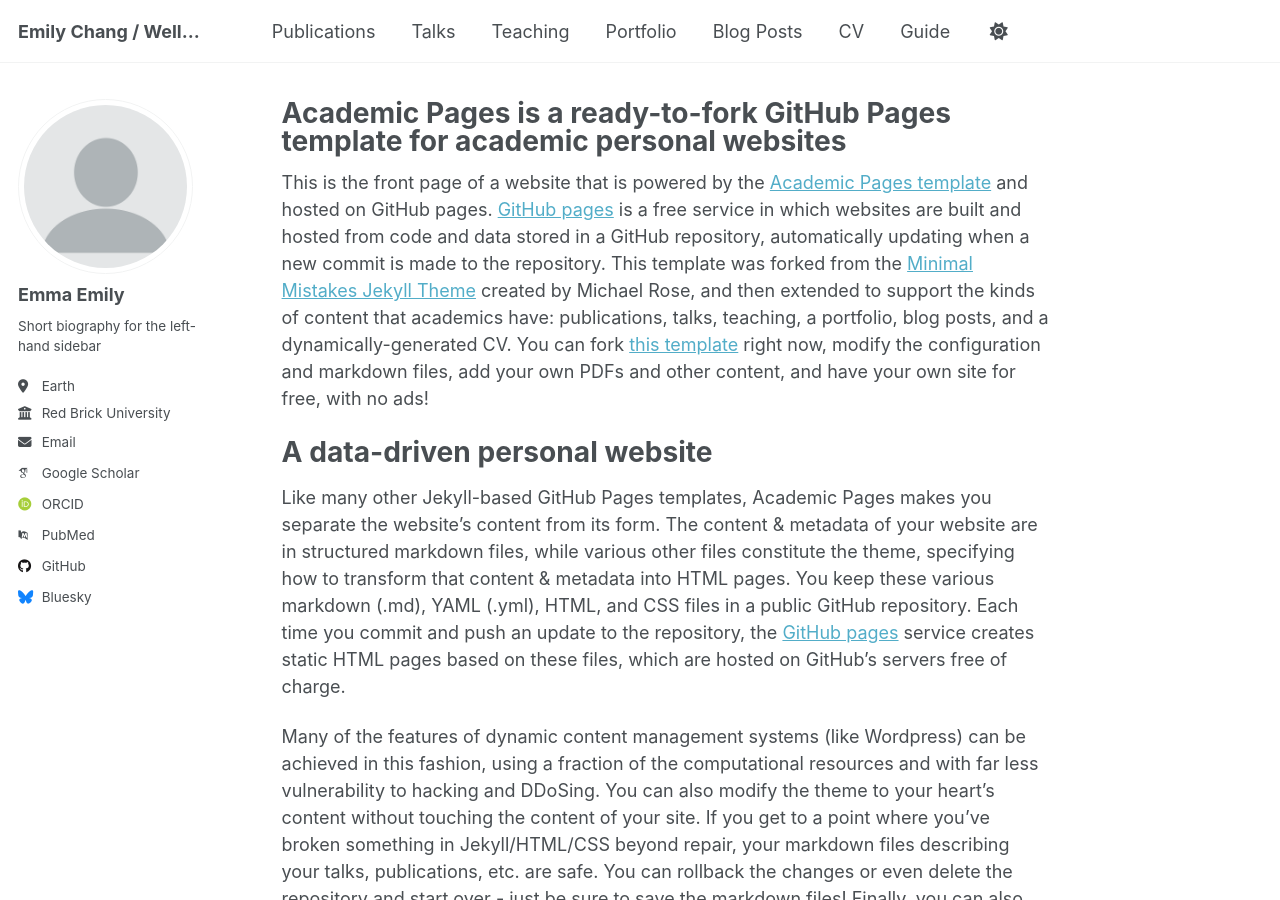
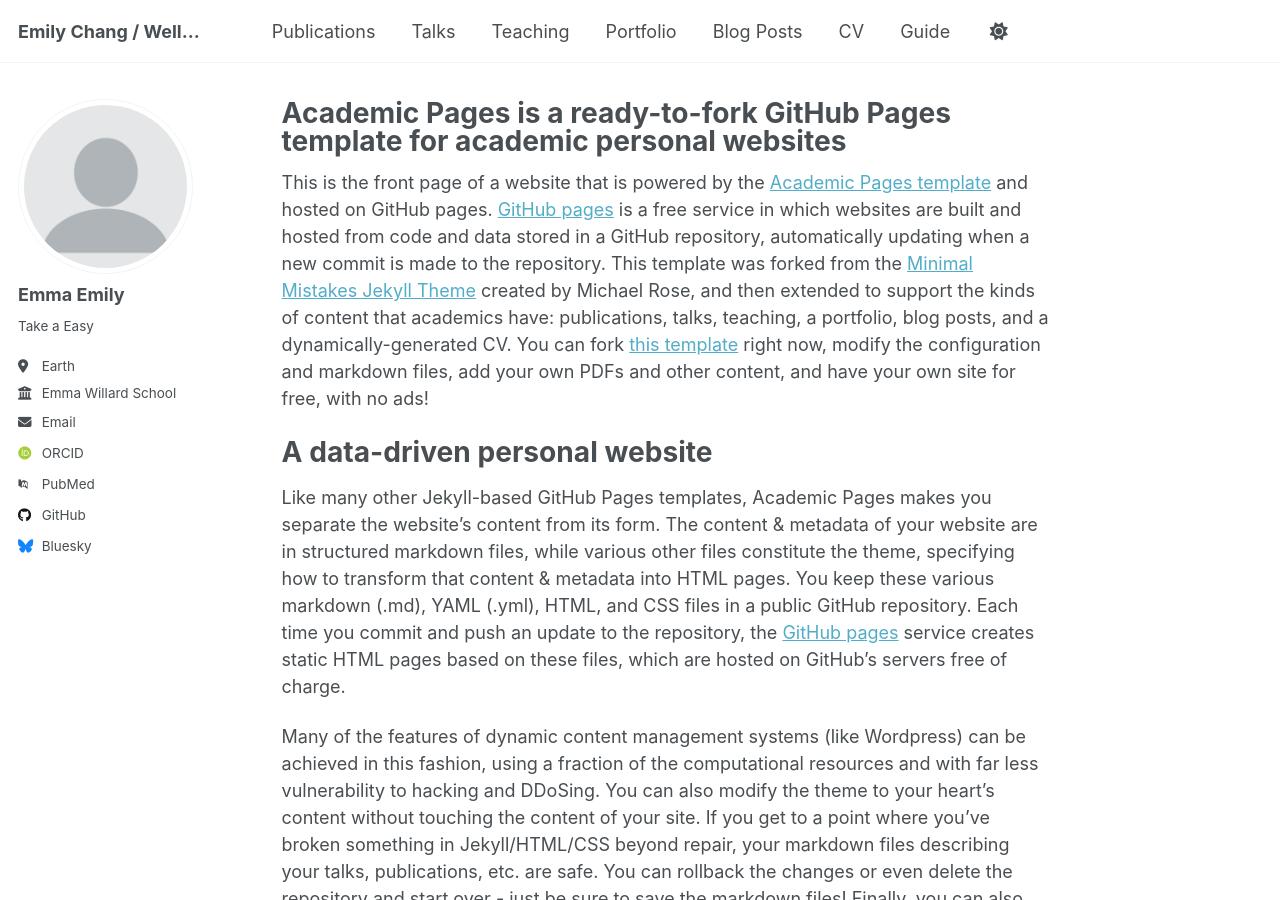
Before and after one commit to mychang01/college, a Jekyll site: the page built from _pages/about.md, in a window 1280 px wide and 900 px high. Built offline with Jekyll 4.4.1, drawn with Linux system fonts in a browser that asks for light colours; some web fonts are replaced.

Commit message:
Update _config.yml

```diff
--- a/_config.yml
+++ b/_config.yml
@@ -25,15 +25,15 @@ author:
   avatar           : "profile.png"
   name             : "Emma Emily"
   pronouns         : # example: "she/her"
-  bio              : "Short biography for the left-hand sidebar"
+  bio              : "Take a Easy"
   location         : "Earth"
-  employer         : "Red Brick University"
+  employer         : "Emma Willard School"
   uri              : # URL
-  email            : "none@example.org"
+  email            : "myc@emmawillard.org"
 
   # Academic websites
   arxiv            : # URL - Update with the correct link to your profile
-  googlescholar    : "https://scholar.google.com/citations?user=PS_CX0AAAAAJ"
+  googlescholar    : #"https://scholar.google.com/citations?user=PS_CX0AAAAAJ"
   impactstory      : # URL
   orcid            : "http://orcid.org/yourorcidurl"
   semantic         : # URL
```
